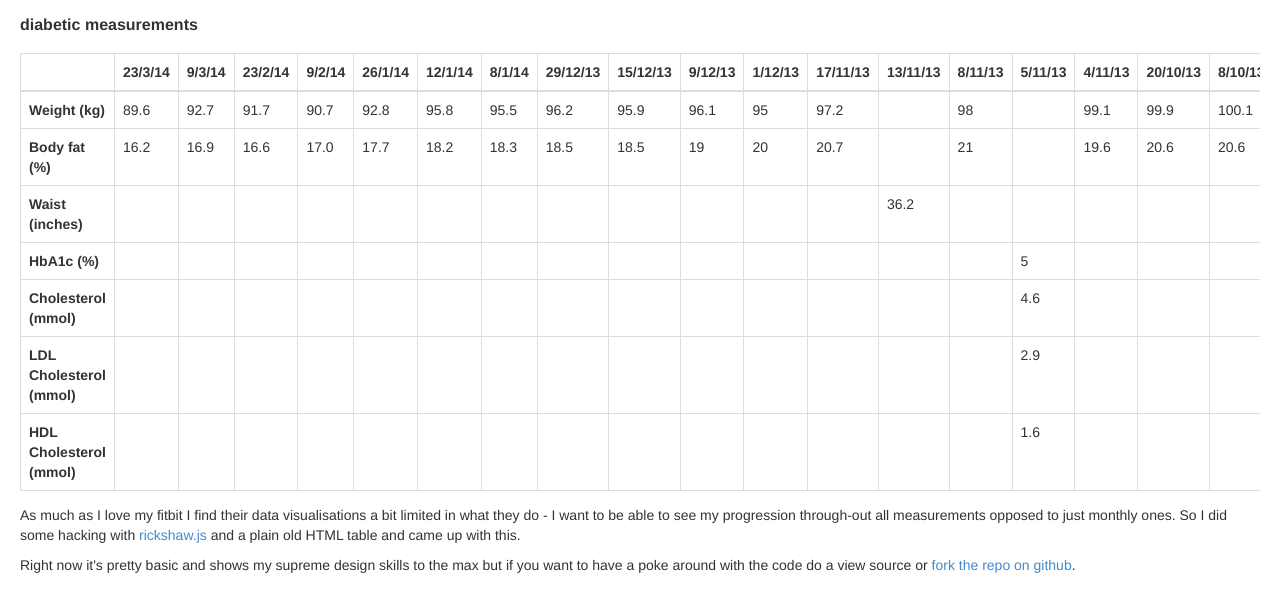
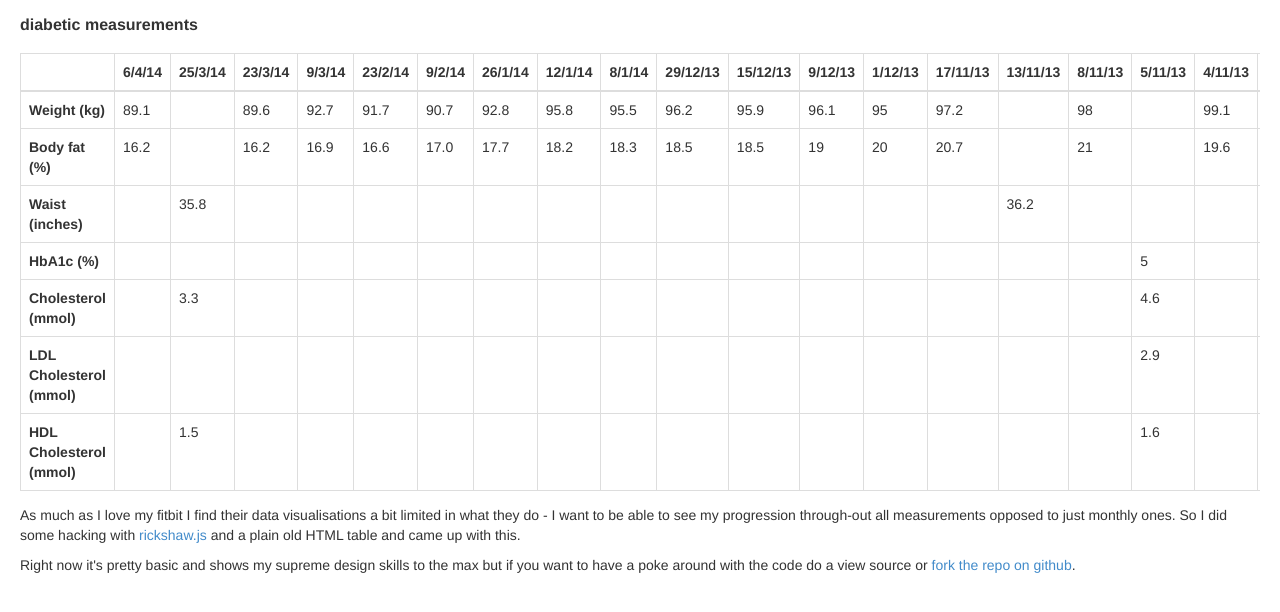
Before and after one commit to rossbruniges/diabeties.thecssdiv.co.uk, a plain HTML site: page index.html in a window 1280 px wide. Drawn offline with Linux system fonts and the light colour scheme.

Commit message:
Adding in 23rd March vzlues and BMI Health check results

```diff
--- a/index.html
+++ b/index.html
@@ -134,6 +134,8 @@
 						<thead>
 							<tr>
 								<td></td>
+								<th scope="col">6/4/14</th>
+								<th scope="col">25/3/14</th>
 								<th scope="col">23/3/14</th>
 								<th scope="col">9/3/14</th>
 								<th scope="col">23/2/14</th>
@@ -175,6 +177,8 @@
 						<tbody id="health_data">
 							<tr>
 								<th scope="row" data-target="88">Weight (kg)</th>
+								<td>89.1</td>
+								<td></td>
 								<td>89.6</td>
 								<td>92.7</td>
 								<td>91.7</td>
@@ -215,6 +219,8 @@
 							<tr>
 								<th scope="row" data-target="18">Body fat (%)</th>
 								<td>16.2</td>
+								<td></td>
+								<td>16.2</td>
 								<td>16.9</td>
 								<td>16.6</td>
 								<td>17.0</td>
@@ -253,6 +259,8 @@
 							</tr>
 							<tr>
 								<th scope="row" data-target="33.8">Waist (inches)</th>
+								<td></td>
+								<td>35.8</td>
 								<td></td>
 								<td></td>
 								<td></td>
@@ -306,6 +314,8 @@
 								<td></td>
 								<td></td>
 								<td></td>
+								<td></td>
+								<td></td>
 								<td>5</td>
 								<td></td>
 								<td></td>
@@ -331,6 +341,8 @@
 							</tr>
 							<tr>
 								<th scope="row" data-target="4.5">Cholesterol (mmol)</th>
+								<td></td>
+								<td>3.3</td>
 								<td></td>
 								<td></td>
 								<td></td>
@@ -384,6 +396,8 @@
 								<td></td>
 								<td></td>
 								<td></td>
+								<td></td>
+								<td></td>
 								<td>2.9</td>
 								<td></td>
 								<td></td>
@@ -409,6 +423,8 @@
 							</tr>
 							<tr>
 								<th scope="row" data-target="2">HDL Cholesterol (mmol)</th>
+								<td></td>
+								<td>1.5</td>
 								<td></td>
 								<td></td>
 								<td></td>
```
